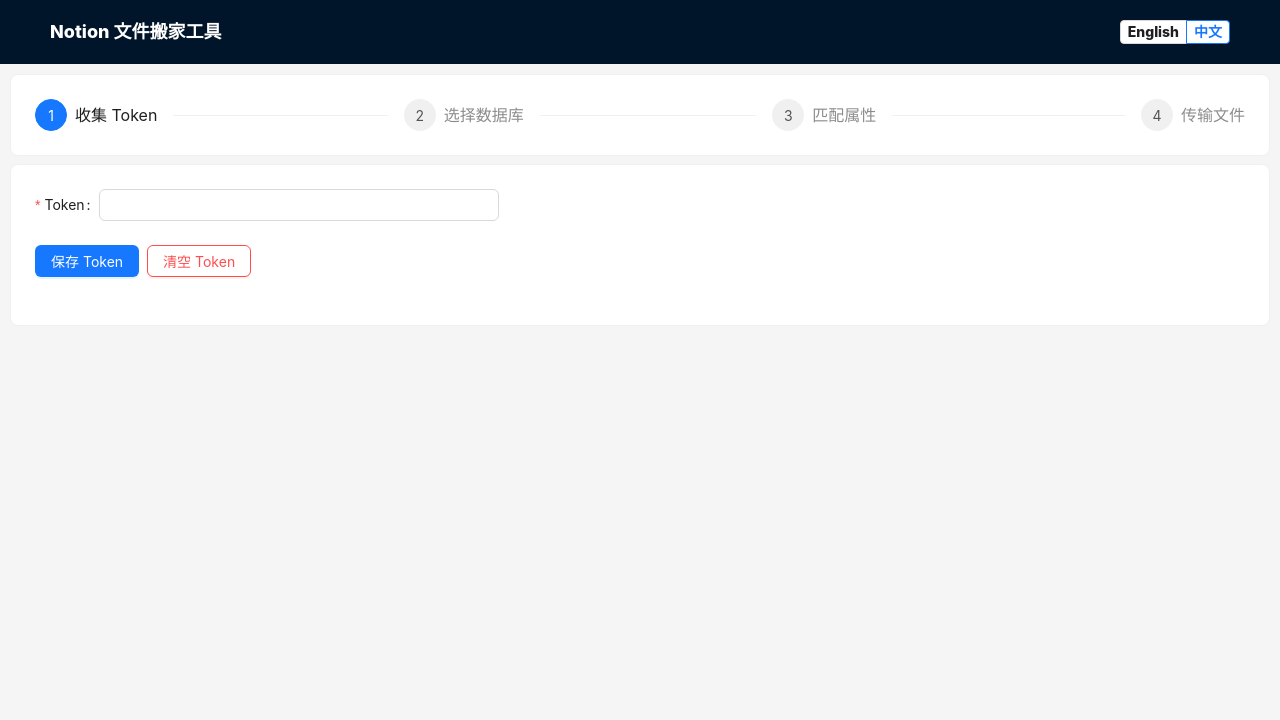
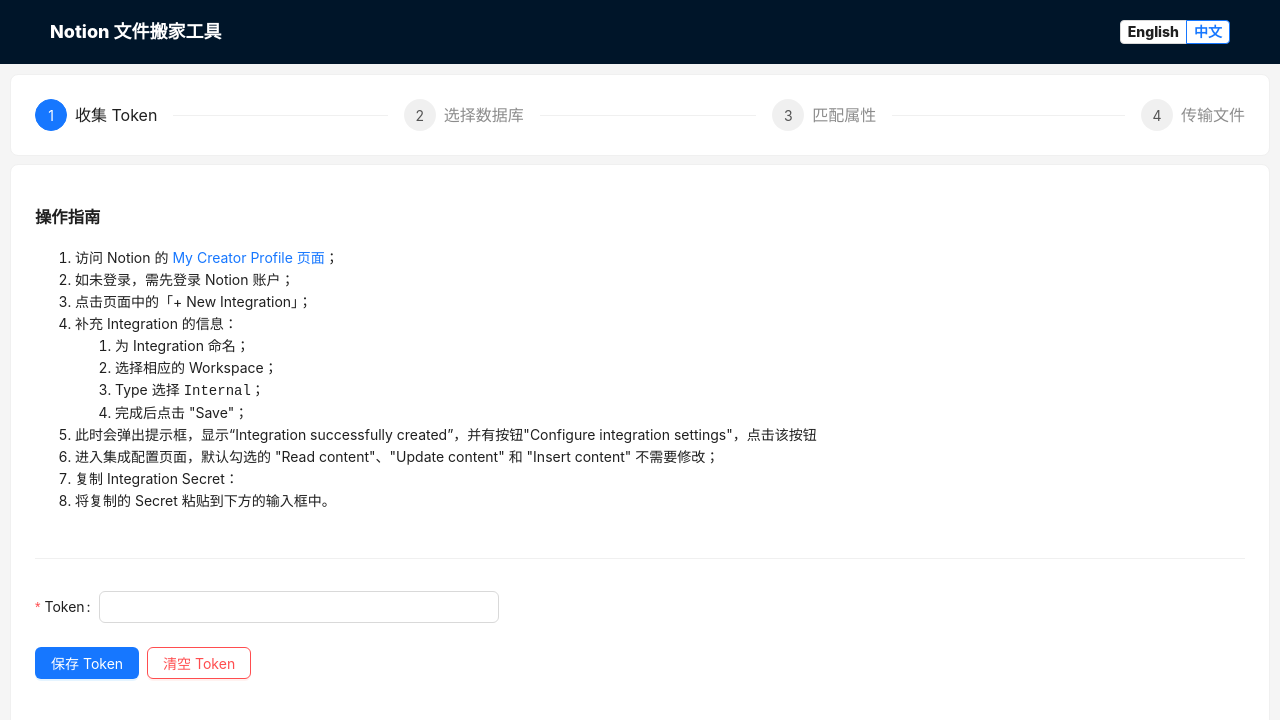
Before and after one commit to XuQuan-nikkkki/notion_files_transfer_tool, a React app: page / in a window 1280 px wide. Both pictures are taken after a click on the label "中文". Shown: the top 720 px of the page. Built offline with nearby package versions, Linux system fonts and the light colour scheme.

Commit message:
feat: add instructions for collecting token

```diff
--- a/src/CollectToken.tsx
+++ b/src/CollectToken.tsx
@@ -1,7 +1,8 @@
-import { Input, Form, Button, Space } from "antd";
+import { Input, Form, Button, Space, Divider } from "antd";
 import React from "react";
 
 import { CollectTokenActionCopy, Language } from "./constant";
+import VerticalSpace from "./VerticalSpace";
 
 const { useForm, Item: FormItem } = Form;
 
@@ -20,8 +21,103 @@ const CollectToken = ({ language }: Props) => {
     form.setFieldsValue({ token: "" });
   };
 
+  const renderInstruction = () => {
+    if (language === "English") {
+      return (
+        <section>
+          <h3>Instructions</h3>
+          <ol>
+            <li>
+              Visit Notion's{" "}
+              <a
+                href="https://www.notion.so/profile/integrations"
+                target="_blank"
+              >
+                My Creator Profile
+              </a>
+              .
+            </li>
+            <li>If not logged in, please log into your Notion account.</li>
+            <li>
+              Click the "+ New Integration" button.
+              <br />
+              <img alt="add new integration" src="../assets/add_new_integration.jpg" />
+            </li>
+            <li>
+              Fill in the integration details:
+              <ol>
+                <li>Name the integration.</li>
+                <li>Select the appropriate Workspace.</li>
+                <li>Choose "Internal" as the Type.</li>
+                <li>Click "Save" after completing these fields.</li>
+              </ol>
+            </li>
+            <li>
+              A popup will appear saying "Integration successfully created",
+              with a button labeled "Configure integration settings". Click this
+              button.
+            </li>
+            <li>
+              On the integration settings page, ensure that "Read content",
+              "Update content", and "Insert content" are checked by default and
+              leave them unchanged.
+            </li>
+            <li>
+              Click the "Show" button next to the "Internal Integration Secret"
+              input field to reveal the Secret. Once shown, the "Show" button
+              will turn into a "Copy" button. Click "Copy" to copy the Secret.
+            </li>
+            <li>Paste the copied Secret into the input below.</li>
+          </ol>
+        </section>
+      );
+    }
+
+    return (
+      <section>
+        <h3>操作指南</h3>
+        <ol>
+          <li>
+            访问 Notion 的{" "}
+            <a
+              href="https://www.notion.so/profile/integrations"
+              target="_blank"
+            >
+              My Creator Profile 页面
+            </a>
+            ；
+          </li>
+          <li>如未登录，需先登录 Notion 账户；</li>
+          <li>点击页面中的「+ New Integration」；</li>
+          <li>
+            补充 Integration 的信息：
+            <ol>
+              <li>为 Integration 命名；</li>
+              <li>选择相应的 Workspace；</li>
+              <li>
+                Type 选择 <code>Internal</code>；
+              </li>
+              <li>完成后点击 "Save"；</li>
+            </ol>
+          </li>
+          <li>
+            此时会弹出提示框，显示“Integration successfully
+            created”，并有按钮"Configure integration settings"，点击该按钮
+          </li>
+          <li>
+            进入集成配置页面，默认勾选的 "Read content"、"Update content" 和
+            "Insert content" 不需要修改；
+          </li>
+          <li>复制 Integration Secret：</li>
+          <li>将复制的 Secret 粘贴到下方的输入框中。</li>
+        </ol>
+      </section>
+    );
+  };
+
   return (
-    <div>
+    <VerticalSpace split={<Divider />}>
+      {renderInstruction()}
       <Form form={form}>
         <FormItem name="token" label="Token:" rules={[{ required: true }]}>
           <Input style={{ width: 400 }} />
@@ -37,7 +133,7 @@ const CollectToken = ({ language }: Props) => {
           </Space>
         </FormItem>
       </Form>
-    </div>
+    </VerticalSpace>
   );
 };
 
```
Also changed, not shown: assets/add_new_integration.jpg (added).
